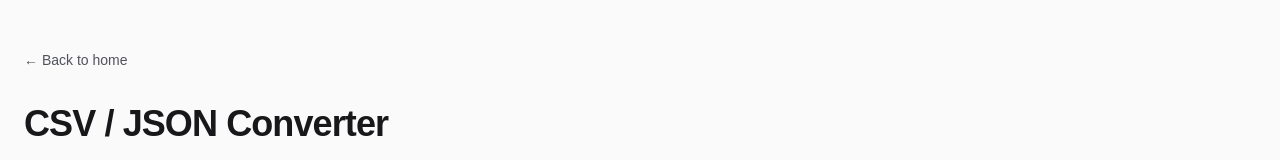
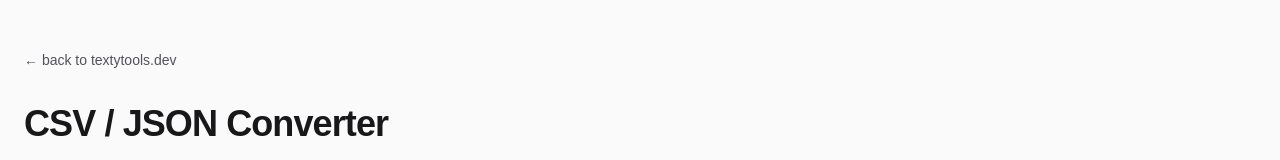
Before and after one commit to evanisnor/textytools, a Next.js app: page /csv-json-converter in a window 1280 px wide. Shown: the top 160 px of the page. Built offline with nearby package versions, Linux system fonts and the light colour scheme.

Commit message:
update 'back to' label

```diff
--- a/app/case-converter/page.tsx
+++ b/app/case-converter/page.tsx
@@ -187,7 +187,7 @@ export default function CaseConverter() {
             href="/"
             className="text-sm text-zinc-600 dark:text-zinc-400 hover:text-zinc-900 dark:hover:text-zinc-50 transition-colors"
           >
-            ← Back to home
+            ← back to textytools.dev
           </Link>
         </div>
 
--- a/app/csv-json-converter/page.tsx
+++ b/app/csv-json-converter/page.tsx
@@ -229,7 +229,7 @@ export default function CsvJsonConverter() {
             href="/"
             className="text-sm text-zinc-600 dark:text-zinc-400 hover:text-zinc-900 dark:hover:text-zinc-50 transition-colors"
           >
-            ← Back to home
+            ← back to textytools.dev
           </Link>
         </div>
 
--- a/app/json-wizard/page.tsx
+++ b/app/json-wizard/page.tsx
@@ -611,7 +611,7 @@ export default function JSONWizard() {
             href="/"
             className="text-sm text-zinc-600 dark:text-zinc-400 hover:text-zinc-900 dark:hover:text-zinc-50 transition-colors"
           >
-            ← Back to home
+            ← back to textytools.dev
           </Link>
         </div>
 
--- a/app/jwt-decoder/page.tsx
+++ b/app/jwt-decoder/page.tsx
@@ -188,7 +188,7 @@ export default function JWTDecoder() {
             href="/"
             className="text-sm text-zinc-600 dark:text-zinc-400 hover:text-zinc-900 dark:hover:text-zinc-50 transition-colors"
           >
-            ← Back to home
+            ← back to textytools.dev
           </Link>
         </div>
 
--- a/app/privacy/page.tsx
+++ b/app/privacy/page.tsx
@@ -16,7 +16,7 @@ export default function PrivacyPolicy() {
             href="/"
             className="text-sm text-zinc-600 dark:text-zinc-400 hover:text-zinc-900 dark:hover:text-zinc-50 transition-colors"
           >
-            ← Back to home
+            ← back to textytools.dev
           </Link>
         </div>
 
--- a/app/text-counter/page.tsx
+++ b/app/text-counter/page.tsx
@@ -78,7 +78,7 @@ export default function TextCounter() {
             href="/"
             className="text-sm text-zinc-600 dark:text-zinc-400 hover:text-zinc-900 dark:hover:text-zinc-50 transition-colors"
           >
-            ← Back to home
+            ← back to textytools.dev
           </Link>
         </div>
 
--- a/app/text-encoder/page.tsx
+++ b/app/text-encoder/page.tsx
@@ -1002,7 +1002,7 @@ export default function TextEncoderPage() {
             href="/"
             className="text-sm text-zinc-600 dark:text-zinc-400 hover:text-zinc-900 dark:hover:text-zinc-50 transition-colors"
           >
-            ← Back to home
+            ← back to textytools.dev
           </Link>
         </div>
 
--- a/app/text-sanitizer/page.tsx
+++ b/app/text-sanitizer/page.tsx
@@ -200,7 +200,7 @@ export default function TextSanitizer() {
             href="/"
             className="text-sm text-zinc-600 dark:text-zinc-400 hover:text-zinc-900 dark:hover:text-zinc-50 transition-colors"
           >
-            ← Back to home
+            ← back to textytools.dev
           </Link>
         </div>
 
```
